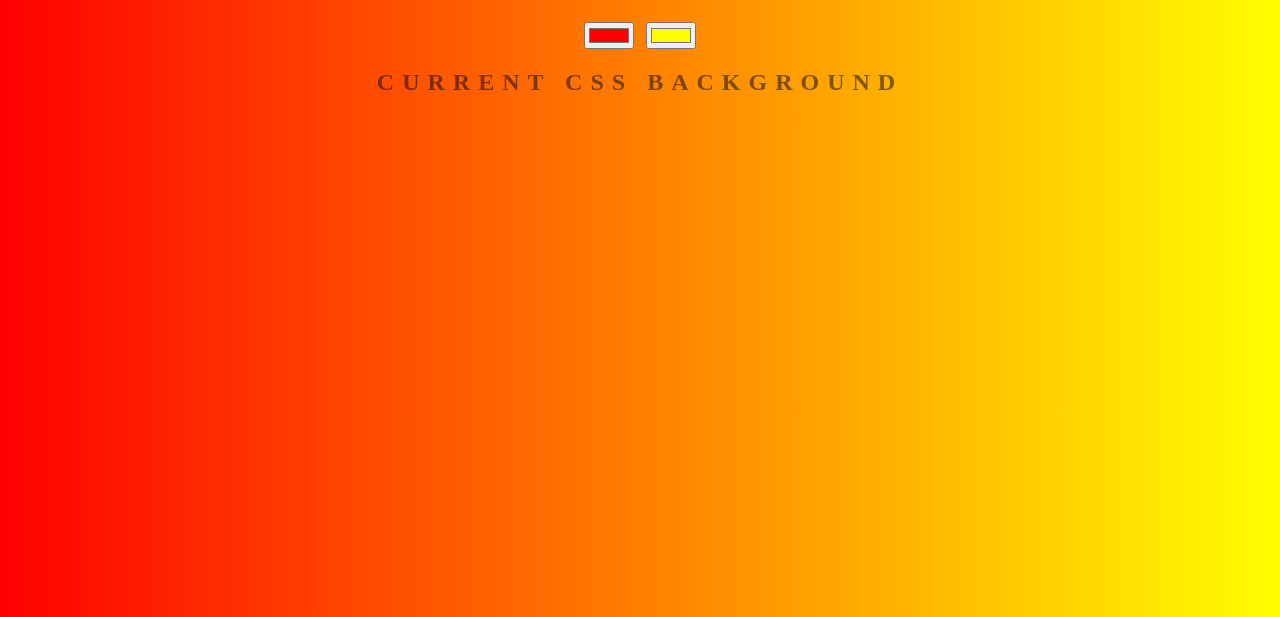
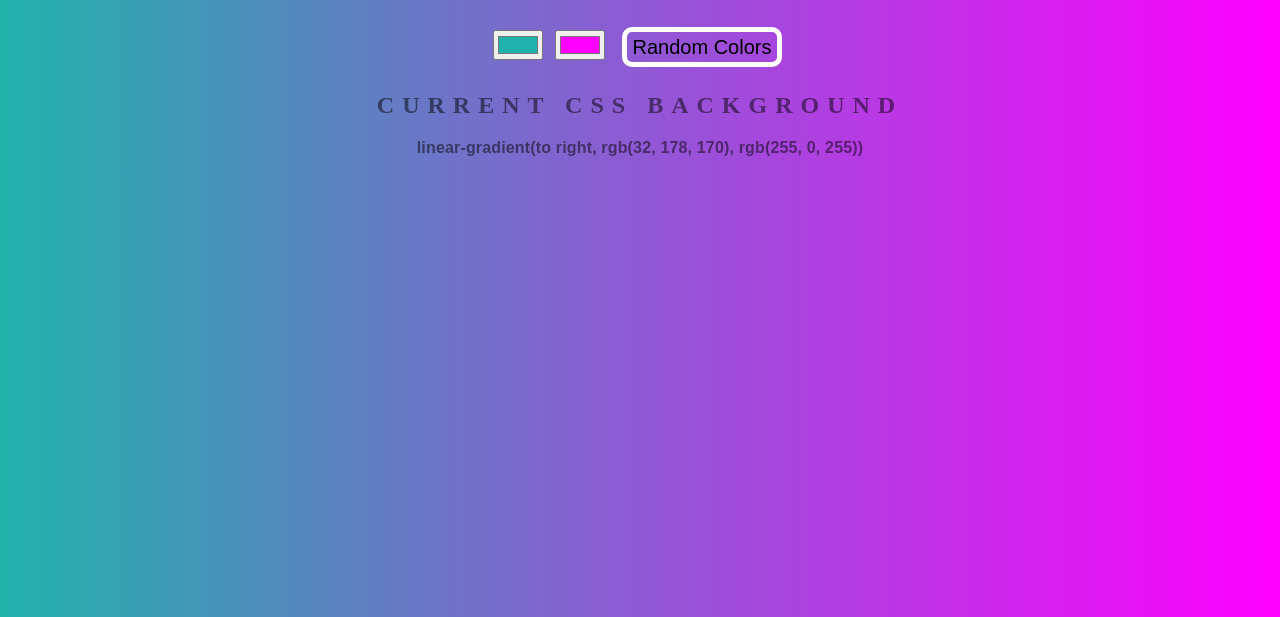
Before and after one commit to OnrHng/Background-Generator, a plain HTML site: page index.html in a window 1280 px wide. Shown: the part 183-800 px from the top of the page. Drawn offline with Linux system fonts and the light colour scheme.

Commit message:
last version is uploaded

```diff
--- a/index.html
+++ b/index.html
@@ -7,8 +7,9 @@
 
 <body id ="gradient">
 	<h1>Background Generator</h1>
-	<input type="color" class = "color1" name="color" value=#FF0000>
-	<input type="color" class = "color2" name="color" value=#FFFF00>
+	<input type="color" class = "color1" name="color" value=#20B2AA>
+	<input type="color" class = "color2" name="color" value=#FF00FF>
+	<button id = "random" class="randomBtn">Random Colors</button>
 
 	<h2>Current CSS Background</h2>
 	<h3></h3>
--- a/script.js
+++ b/script.js
@@ -1,13 +1,31 @@
 var color1 = document.querySelector(".color1");
 var color2 = document.querySelector(".color2");
 var bground = document.getElementById("gradient");
+var css = document.querySelector("h3");
+var randomBtn= document.getElementById("random");
+
+// write on h3 that color code on first page load
+setGradient();
+
 
 function setGradient(){
-	bground.style.background =
-	"linear-gradient(to right "
+	bground.style.background = "linear-gradient(to right, "
 	+ color1.value + "," + color2.value + ")";
+	css.textContent = bground.style.background;
 }
+function randomColor(){
+	// create 2 random hex code for colors
+	var randomColor1 =  Math.floor(Math.random()*16777215).toString(16);
+	var randomColor2 =  Math.floor(Math.random()*16777215).toString(16);
+	// set color with random button
+	bground.style.background="linear-gradient(to right, "
+	+ "#" + randomColor1 + "," + "#"+ randomColor2 + ")";
+	css.textContent = bground.style.background;
+	color1.value="#" + randomColor1;
+	color2.value="#" + randomColor2;
 
+}
+randomBtn.addEventListener("click", randomColor);
 color1.addEventListener("input", setGradient);
 
 color2.addEventListener("input", setGradient);
--- a/style.css
+++ b/style.css
@@ -5,7 +5,7 @@ body {
     text-transform: uppercase;
     letter-spacing: .5em;
     top: 15%;
-	background: linear-gradient(to right, red , yellow); /* Standard syntax */
+	background: linear-gradient(to right, rgb(32, 178, 170) , rgb(255, 0, 255)); /* Standard syntax */
 }
 
 h1 {
@@ -25,3 +25,24 @@ h3 {
     letter-spacing: 0.01em;
 
 }
+.color1{
+  cursor:pointer;
+  height: 30px;
+}
+.color2{
+  cursor:pointer;
+  height: 30px;
+}
+
+.randomBtn{
+    font-size: 20px;
+    margin:5px;
+    background: transparent;
+    background-repeat:no-repeat;
+    cursor:pointer;
+    overflow: hidden;
+    height: 40px;
+    border: solid 5px white;
+    border-radius: 10px;
+
+}
```
